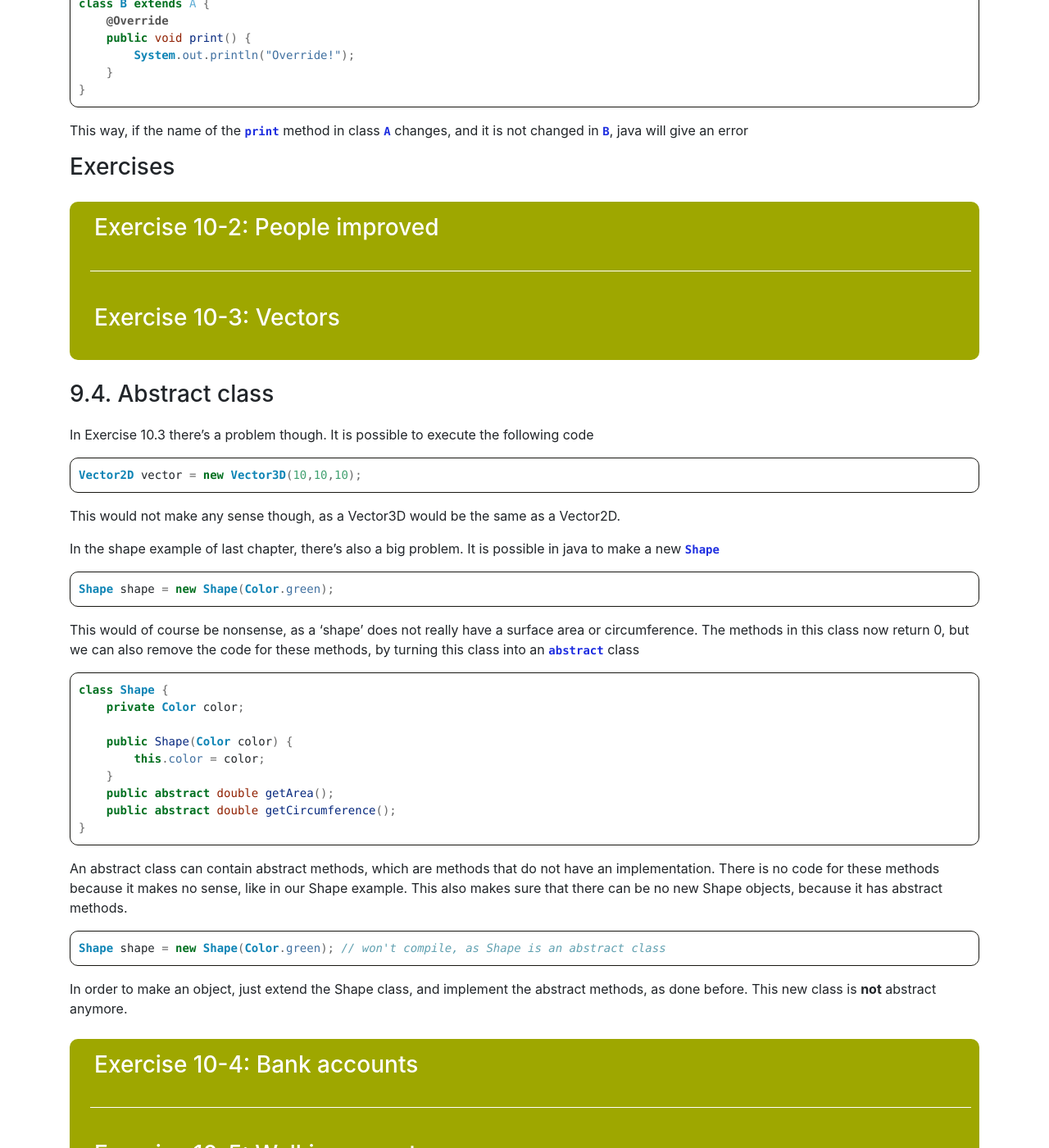
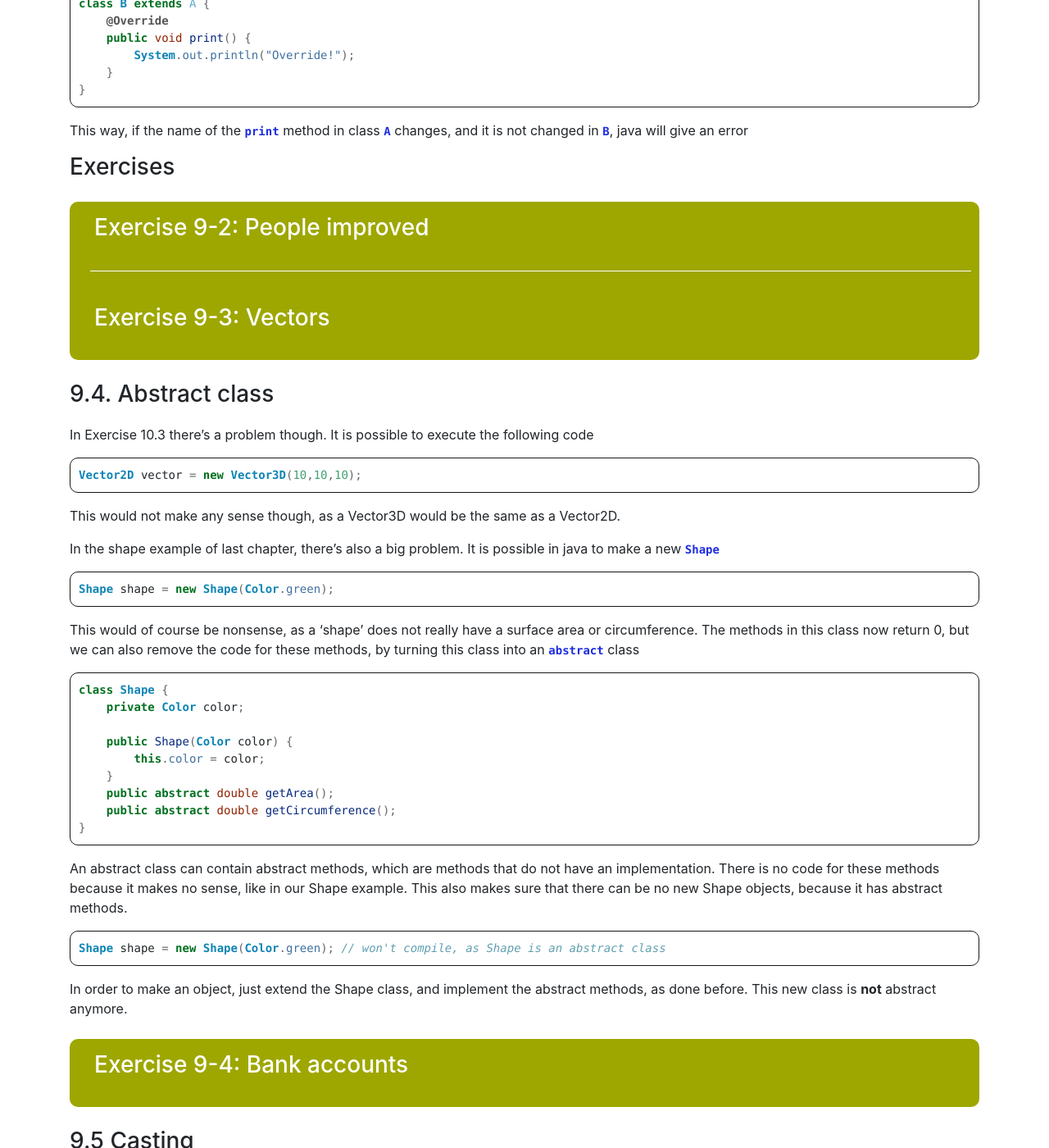
Before and after one commit to hhs-2018-se-dt-s2-apip/APDE-lesmateriaal, a Jekyll site: the page built from week9.md, in a window 1280 px wide and 1400 px high, scrolled down 8924 px. Shown: the whole window at 82% size. Built offline with Jekyll 4.4.1, drawn with Linux system fonts in a browser that asks for light colours; formulas are drawn with MathJax 3; comment, search, counter and statistics services are not loaded; some of the changed text lies outside the part shown.

Commit message:
Altered exercise numbers week 9.

````diff
--- a/_includes/week10/15-Abstract-class.md
+++ b/_includes/week10/15-Abstract-class.md
@@ -39,5 +39,4 @@ In order to make an object, just extend the Shape class, and implement the abstr
 <!-- TODO: abstract toString() -->
 
 {% include week10/exercise/004_new.md %}
-{% include week10/exercise/005_new.md %}
 {: .exercises }
--- a/_includes/week10/exercise/001_new.md
+++ b/_includes/week10/exercise/001_new.md
@@ -1,12 +1,12 @@
->> ### Exercise 10-1: People
+>> ### Exercise 9-1: People
 >>
 >> We've seen a lot of `Person` classes so far. In this exercise we're going to work on printing different kinds of students, and reusing existing code. We will start off with a `Person` class, that stores a name and age. Then we'll extend this class for `Student`s and `Teacher`s, and add extra functionality
 >>
->> #### 10-1.1 Person class
+>> #### 9-1.1 Person class
 >>
 >> Write a class `Person` with the attributes `String name` and `int age`. Also add the constructor `public Person(String name, int age)`
 >>
->> #### 10-1.2 Printing a person
+>> #### 9-1.2 Printing a person
 >>
 >> Add a method `printPerson` to the `Person` class that prints the name and age of this person
 >>
@@ -26,7 +26,7 @@
 >>
 >> Make a new class `Student`, that extends the `Person` class and adds an attribute `int studentNumber`. Also add the constructor `public Student(String name, int age, int studentNumber)`
 >>
->> #### 10-1.4 Adding a student printing method
+>> #### 9-1.4 Adding a student printing method
 >>
 >> Add a method `printStudent` to the `Student` class that prints the name, age and student number of this person
 >>
--- a/_includes/week10/exercise/002_new.md
+++ b/_includes/week10/exercise/002_new.md
@@ -1,12 +1,12 @@
->> ### Exercise 10-2: People improved
+>> ### Exercise 9-2: People improved
 >>
 >> Now that we've seen overwriting methods, we can apply this to exercise 10-1, and overwrite a print method
 >>
->> #### 10-2.1 Person class
+>> #### 9-2.1 Person class
 >>
 >> Write a class `Person` with the attributes `String name` and `int age`. Also add the constructor `public Person(String name, int age)`. You can copy the code from exercise 10-1
 >>
->> #### 10-2.2 Printing a person
+>> #### 9-2.2 Printing a person
 >>
 >> Add a method `print` to the `Person` class that prints the name and age of this person
 >>
@@ -26,7 +26,7 @@
 >>
 >> Make a new class `Student`, that extends the `Person` class and adds an attribute `int studentNumber`. Also add the constructor `public Student(String name, int age, int studentNumber)`. You can copy the code from exercise 10-1
 >>
->> #### 10-2.4 Adding a student printing method
+>> #### 9-2.4 Adding a student printing method
 >>
 >> Add a method `print` to the `Student` class that prints the name, age and student number of this person
 >>
--- a/_includes/week10/exercise/003_new.md
+++ b/_includes/week10/exercise/003_new.md
@@ -1,8 +1,8 @@
->> ### Exercise 10-3: Vectors
+>> ### Exercise 9-3: Vectors
 >>
 >> In math, there are vectors in 2D and 3D space. Both of these vectors can calculate a length of the vector. For 2D vectors, this is calculated as $$\sqrt{x²+y²}$$, but in 3D, this is calculated as $$\sqrt{x²+y²+z²}$$
 >>
->> #### 10-3.1 2D Vector class
+>> #### 9-3.1 2D Vector class
 >>
 >> Build a `Vector2D` class, with attributes `double x` and `double y`, a constructor, and a method `double getLength()` that calculates the length of this vector and returns it
 >>
@@ -17,7 +17,7 @@
 >> Length: 14.142135623
 >> ```
 >>
->> #### 10-3.2 3D Vector class
+>> #### 9-3.2 3D Vector class
 >>
 >> Build a `Vector3D` class that extends `Vector2D`, with the attribute `double z`, and override the method `double getLength()`.
 >>
--- a/_includes/week10/exercise/004_new.md
+++ b/_includes/week10/exercise/004_new.md
@@ -1,9 +1,9 @@
->> ### Exercise 10-4: Bank accounts
+>> ### Exercise 9-4: Bank accounts
 >>
 >> A bank has 2 kinds of accounts, a deposit account and a savings account. Deposit account costs 5 euro per year, and has no interest. A savings account costs 50 euro per year but has 5% interest.
 >> We are going to model this using an abstract class
 >>
->> #### 10-4.1 Account class
+>> #### 9-4.1 Account class
 >>
 >> An account stores the name of the type of the account (Savings or Deposit), and have an amount of money on them. We will model these as attributes. Make an abstract class `Account` with the following properties
 >>
@@ -14,13 +14,13 @@
 >> - toString that prints `name - amount`
 >> - abstract `void calculateNextYear()`
 >>
->> #### 10-4.2 Savings and Deposit account
+>> #### 9-4.2 Savings and Deposit account
 >>
 >> Make a class `DepositAccount` that extends `Account`. Implement a constructor with 1 parameter, `initialAmount`. The name is set to 'Deposit'. The class `DepositAccount` overwrites the calculateNextYear, which **sets** the amount to the amount - 5.
 >>
 >> Make a class `SavingsAccount` that extends `Account`. Implement a constructor with 1 parameter, `initialAmount`. The name is set to 'Savings'. The class `SavingsAccount` overwrites the calculateNextYear, which **sets** the amount to the (amount - 50) * 1.05.
 >>
->> #### 10-4-3 Using the accounts
+>> #### 9-4-3 Using the accounts
 >>
 >> Write a main method that tests the accounts. Make a program that outputs the following output (use the toString for the account to print the accounts)
 >>
````
